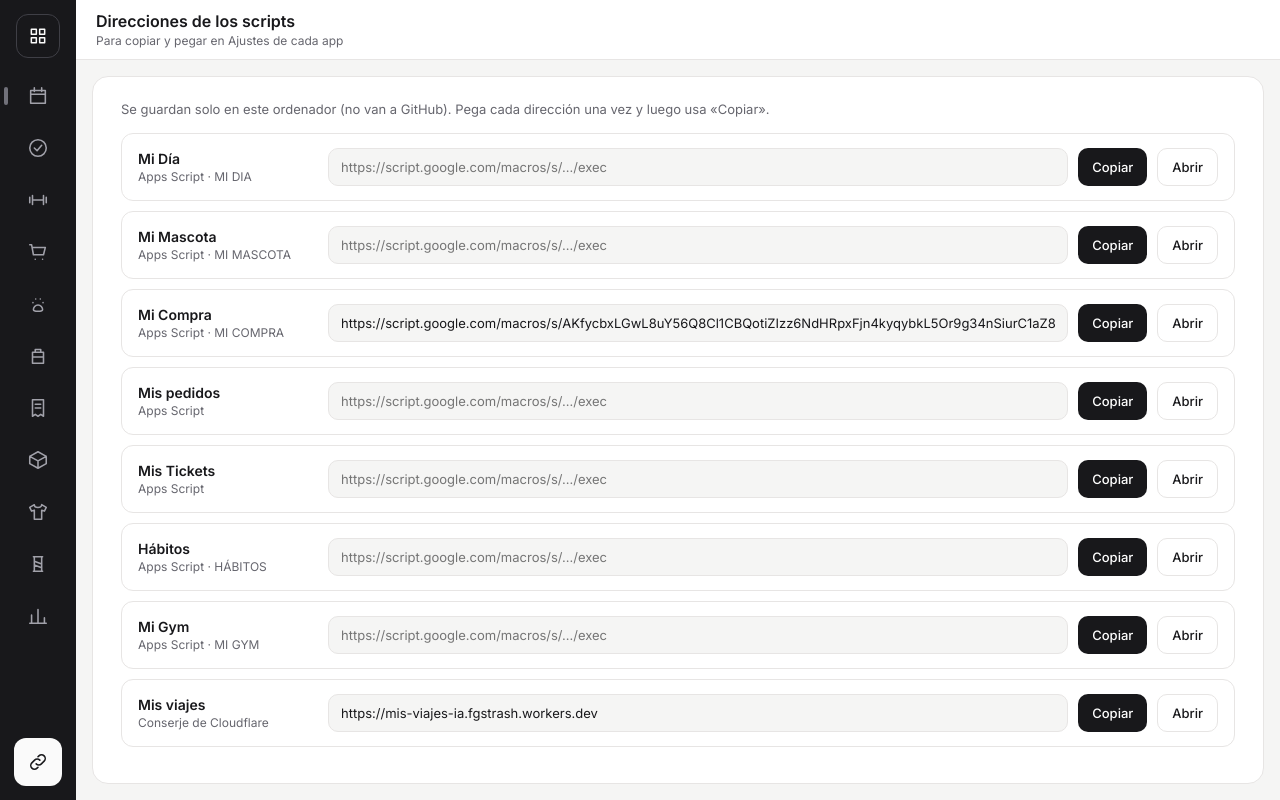
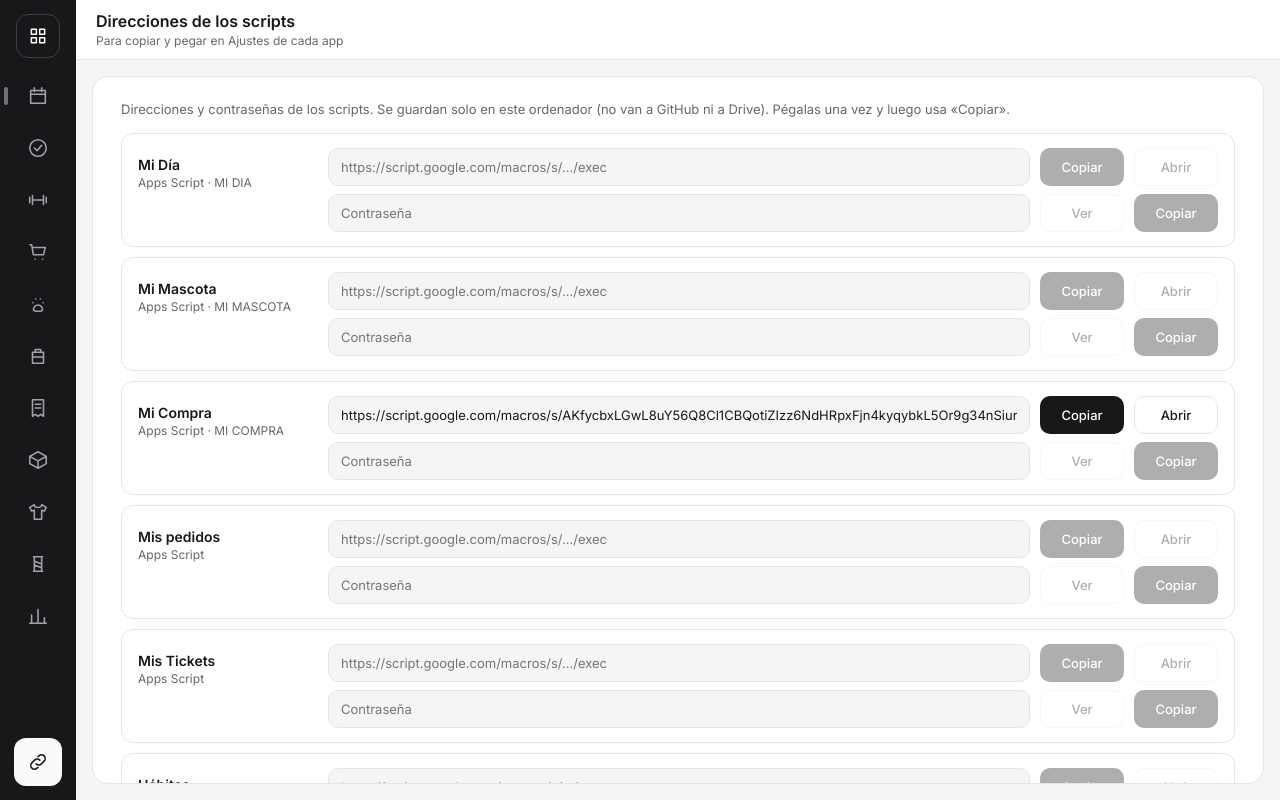
Before and after one commit to Fau25/mis-apps, a plain HTML site: page index.html in a window 1280 px wide. Both pictures are taken after a click on the button 38 px from the left and 762 px from the top of the page. Drawn offline with Linux system fonts and the light colour scheme.

Commit message:
v5: contraseñas de los scripts junto a sus direcciones (ocultas, solo en este ordenador)
Co-Authored-By: Claude Opus 5.5 <noreply@anthropic.com>
Claude-Session: https://claude.ai/code/session_01RViPf5DwGHAvEPb4uFBKzi

```diff
--- a/app.js
+++ b/app.js
@@ -1,5 +1,5 @@
 'use strict';
-const VERSION = 'v4';
+const VERSION = 'v5';
 const MAX_VIVAS = 5; // apps que se mantienen cargadas para volver al instante
 
 // ruta: dentro de fau25.github.io. ext: se abre siempre aparte.
@@ -133,9 +133,12 @@ const SCRIPTS = [
   { id: 'tickets', nombre: 'Mis Tickets', tipo: 'Apps Script', exec: true },
   { id: 'habitos', nombre: 'Hábitos',     tipo: 'Apps Script · HÁBITOS', exec: true },
   { id: 'gym',     nombre: 'Mi Gym',      tipo: 'Apps Script · MI GYM', exec: true },
-  { id: 'viajes',  nombre: 'Mis viajes',  tipo: 'Conserje de Cloudflare', def: 'https://mis-viajes-ia.fgstrash.workers.dev' }
+  { id: 'viajes',  nombre: 'Mis viajes',  tipo: 'Conserje de Cloudflare · contraseña de la app', def: 'https://mis-viajes-ia.fgstrash.workers.dev' }
 ];
 const CLAVE_DIR = 'mis-apps-direcciones';
+const CLAVE_PASS = 'mis-apps-claves';
+let claves = {};
+try { claves = JSON.parse(leer(CLAVE_PASS) || '{}') || {}; } catch (e) { claves = {}; }
 let dirs = {};
 try { dirs = JSON.parse(leer(CLAVE_DIR) || '{}') || {}; } catch (e) { dirs = {}; }
 const btnDir = $('btnDir');
@@ -190,7 +193,34 @@ SCRIPTS.forEach((s) => {
     setTimeout(() => { copiar.textContent = 'Copiar'; }, 1500);
   });
   abrirB.addEventListener('click', () => { if (inp.value.trim()) window.open(inp.value.trim(), '_blank', 'noopener'); });
-  fila.append(info, inp, copiar, abrirB, aviso);
+  // Contraseña del script (oculta salvo que pulses «Ver»)
+  const pass = document.createElement('input');
+  pass.type = 'password'; pass.autocomplete = 'off'; pass.spellcheck = false;
+  pass.placeholder = 'Contraseña';
+  pass.setAttribute('aria-label', 'Contraseña de ' + s.nombre);
+  pass.value = claves[s.id] || '';
+  const ver = document.createElement('button');
+  ver.type = 'button'; ver.className = 'sec'; ver.textContent = 'Ver';
+  const copiarP = document.createElement('button');
+  copiarP.type = 'button'; copiarP.className = 'pri'; copiarP.textContent = 'Copiar';
+  copiarP.setAttribute('aria-label', 'Copiar la contraseña de ' + s.nombre);
+  const refrescarP = () => { copiarP.disabled = ver.disabled = !pass.value; };
+  pass.addEventListener('input', () => {
+    if (pass.value) claves[s.id] = pass.value; else delete claves[s.id];
+    guardar(CLAVE_PASS, JSON.stringify(claves)); refrescarP();
+  });
+  ver.addEventListener('click', () => {
+    const oculta = pass.type === 'password';
+    pass.type = oculta ? 'text' : 'password'; ver.textContent = oculta ? 'Ocultar' : 'Ver';
+    if (oculta) setTimeout(() => { pass.type = 'password'; ver.textContent = 'Ver'; }, 10000);   // se vuelve a ocultar sola
+  });
+  copiarP.addEventListener('click', async () => {
+    try { await navigator.clipboard.writeText(pass.value); } catch (e) { return; }
+    copiarP.textContent = 'Copiada ✓';
+    setTimeout(() => { copiarP.textContent = 'Copiar'; }, 1500);
+  });
+  fila.append(info, inp, copiar, abrirB, pass, ver, copiarP, aviso);
+  refrescarP();
   $('filasDir').appendChild(fila);
   refrescar();
 });
--- a/estilos.css
+++ b/estilos.css
@@ -37,7 +37,8 @@ header button:disabled{opacity:.4;cursor:default}
 #direcciones{position:absolute;inset:0;overflow-y:auto;padding:24px 28px;display:flex;flex-direction:column;gap:12px}
 #direcciones[hidden]{display:none}
 .nota{margin:0 0 4px;font-size:13px;color:var(--sec)}
-.fila{display:grid;grid-template-columns:180px minmax(0,1fr) auto auto;gap:10px;align-items:center;padding:14px 16px;border:1px solid var(--borde);border-radius:12px}
+.fila{display:grid;grid-template-columns:180px minmax(0,1fr) 84px 84px;gap:8px 10px;align-items:center;padding:14px 16px;border:1px solid var(--borde);border-radius:12px}
+.fila>div:first-child{grid-row:span 2;align-self:start;padding-top:8px}
 .fila b{display:block;font-size:14px;font-weight:600}
 .fila small{display:block;font-size:12px;color:var(--sec);margin-top:2px}
 .fila input{height:38px;padding:0 12px;border:1px solid var(--borde);border-radius:10px;background:var(--fondo);color:var(--tinta);font:400 13px Inter,system-ui,sans-serif;min-width:0}
@@ -52,3 +53,4 @@ header button:disabled{opacity:.4;cursor:default}
   .fila .aviso{color:#FBBF24}
 }
 #filasDir{display:flex;flex-direction:column;gap:10px}
+.fila button:disabled{opacity:.35;cursor:default}
--- a/index.html
+++ b/index.html
@@ -35,7 +35,7 @@
   <section id="marco">
     <p id="cargando" hidden>Cargando…</p>
     <div id="direcciones" hidden>
-      <p class="nota">Se guardan solo en este ordenador (no van a GitHub). Pega cada dirección una vez y luego usa «Copiar».</p>
+      <p class="nota">Direcciones y contraseñas de los scripts. Se guardan solo en este ordenador (no van a GitHub ni a Drive). Pégalas una vez y luego usa «Copiar».</p>
       <div id="filasDir"></div>
     </div>
   </section>
--- a/sw.js
+++ b/sw.js
@@ -1,5 +1,5 @@
 // Solo cachea el propio panel (/mis-apps/). Cada app usa su propio service worker.
-const CACHE = 'mis-apps-v4';
+const CACHE = 'mis-apps-v5';
 const ARCHIVOS = ['./', 'index.html', 'estilos.css', 'app.js', 'manifest.json', 'icono.svg', 'icono-192.png', 'icono-512.png',
   'fuentes/inter-400.woff2', 'fuentes/inter-500.woff2', 'fuentes/inter-600.woff2'];
 self.addEventListener('install', (e) => {
```
